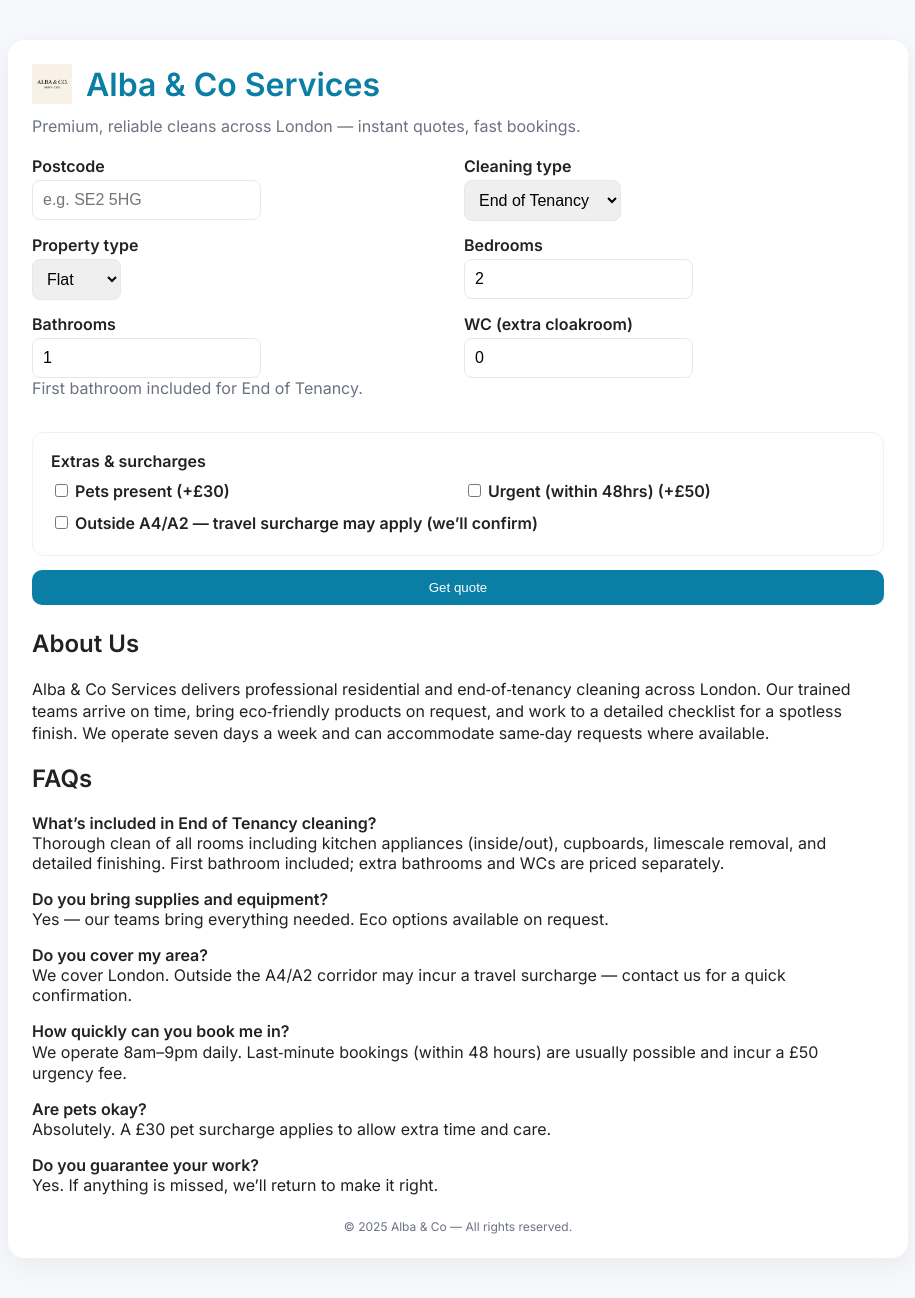
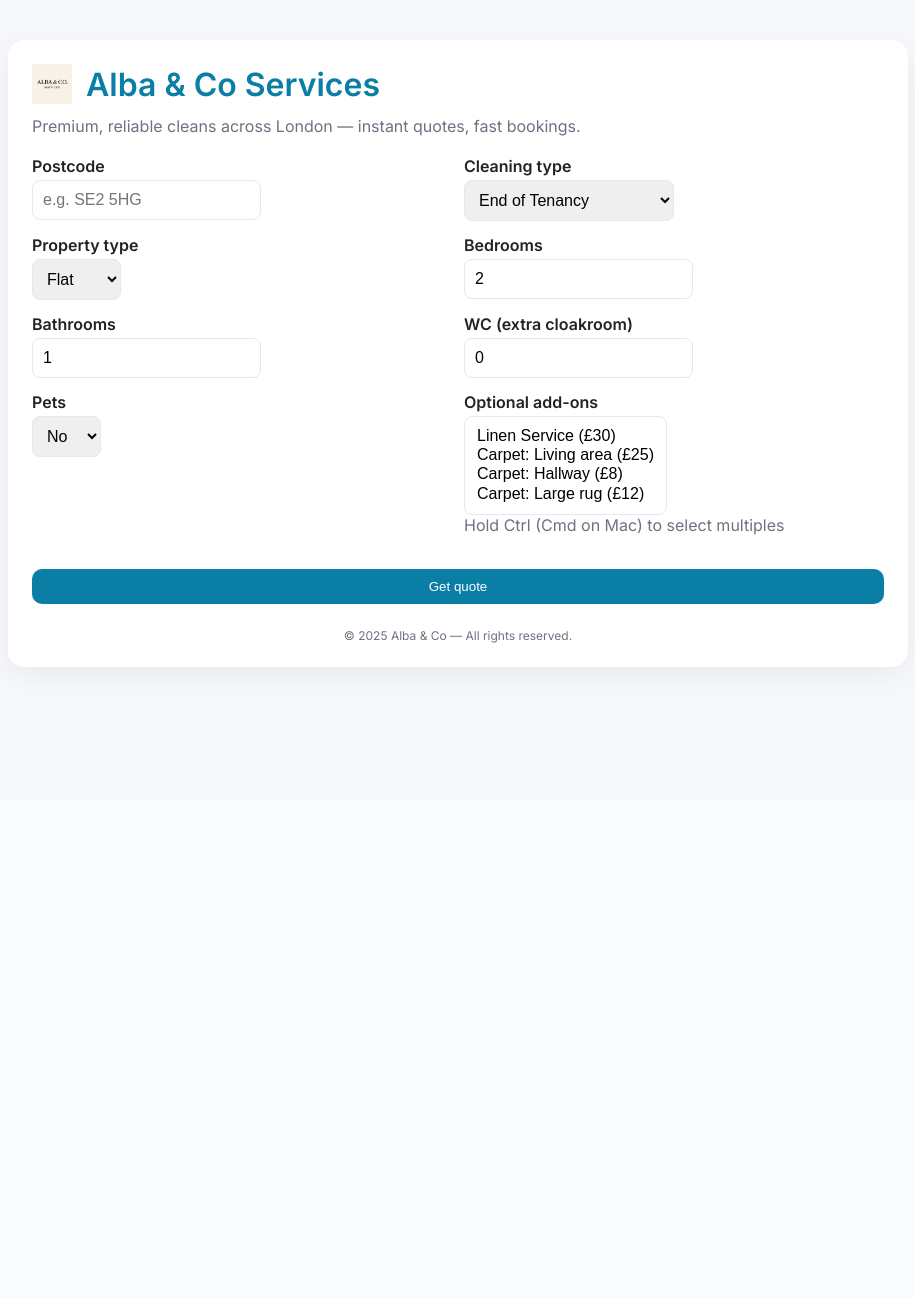
Before and after one commit to sebbarrientos/CleanQuote, a Flask app: page / in a window 1280 px wide. Shown: the whole page, without its empty margins (182-1097 px from the left). After the commit the page ends 671 px from the top, so only its background shows below. Run offline with Flask 3, Linux system fonts and the light colour scheme.

Commit message:
Update index.html

```diff
--- a/templates/index.html
+++ b/templates/index.html
@@ -14,6 +14,9 @@
       <select name="cleaning_type" required>
         <option value="end_of_tenancy">End of Tenancy</option>
         <option value="airbnb">Airbnb Turnover</option>
+        <option value="communal">Communal Areas</option>
+        <option value="general_clean">General Clean</option>
+        <option value="carpet_clean">Specialist Carpet Clean</option>
       </select>
     </div>
   </div>
@@ -37,7 +40,6 @@
     <div>
       <label>Bathrooms</label>
       <input name="bathrooms" type="number" min="0" value="1" required/>
-      <div class="sub">First bathroom included for End of Tenancy.</div>
     </div>
     <div>
       <label>WC (extra cloakroom)</label>
@@ -45,34 +47,26 @@
     </div>
   </div>
 
-  <div class="card">
-    <strong>Extras & surcharges</strong>
-    <div class="row" style="margin-top:10px">
-      <label><input type="checkbox" name="pets_flag" value="1"> Pets present (+£30)</label>
-      <label><input type="checkbox" name="urgent_flag" value="1"> Urgent (within 48hrs) (+£50)</label>
+  <div class="row">
+    <div>
+      <label>Pets</label>
+      <select name="pets">
+        <option>No</option>
+        <option>Yes</option>
+      </select>
     </div>
-    <label style="margin-top:8px">
-      <input type="checkbox" name="travel_flag" value="1">
-      Outside A4/A2 — travel surcharge may apply (we’ll confirm)
-    </label>
+    <div>
+      <label>Optional add-ons</label>
+      <select name="addons" multiple size="4">
+        <option value="linen_service">Linen Service (£30)</option>
+        <option value="carpet_clean_living_area">Carpet: Living area (£25)</option>
+        <option value="carpet_clean_hallway">Carpet: Hallway (£8)</option>
+        <option value="carpet_clean_large_rug">Carpet: Large rug (£12)</option>
+      </select>
+      <div class="sub">Hold Ctrl (Cmd on Mac) to select multiples</div>
+    </div>
   </div>
 
   <button class="btn" type="submit">Get quote</button>
 </form>
-
-<!-- Optional: lightweight content to look more complete -->
-<section style="margin-top:24px">
-  <h2>About Us</h2>
-  <p>Alba &amp; Co Services delivers professional residential and end‑of‑tenancy cleaning across London. Our trained teams arrive on time, bring eco‑friendly products on request, and work to a detailed checklist for a spotless finish. We operate seven days a week and can accommodate same‑day requests where available.</p>
-</section>
-
-<section style="margin-top:16px">
-  <h2>FAQs</h2>
-  <p><strong>What’s included in End of Tenancy cleaning?</strong><br>Thorough clean of all rooms including kitchen appliances (inside/out), cupboards, limescale removal, and detailed finishing. First bathroom included; extra bathrooms and WCs are priced separately.</p>
-  <p><strong>Do you bring supplies and equipment?</strong><br>Yes — our teams bring everything needed. Eco options available on request.</p>
-  <p><strong>Do you cover my area?</strong><br>We cover London. Outside the A4/A2 corridor may incur a travel surcharge — contact us for a quick confirmation.</p>
-  <p><strong>How quickly can you book me in?</strong><br>We operate 8am–9pm daily. Last‑minute bookings (within 48 hours) are usually possible and incur a £50 urgency fee.</p>
-  <p><strong>Are pets okay?</strong><br>Absolutely. A £30 pet surcharge applies to allow extra time and care.</p>
-  <p><strong>Do you guarantee your work?</strong><br>Yes. If anything is missed, we’ll return to make it right.</p>
-</section>
 {% endblock %}
```
